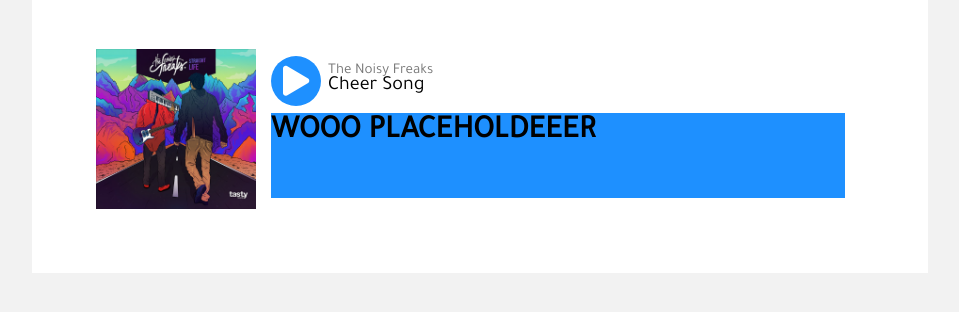
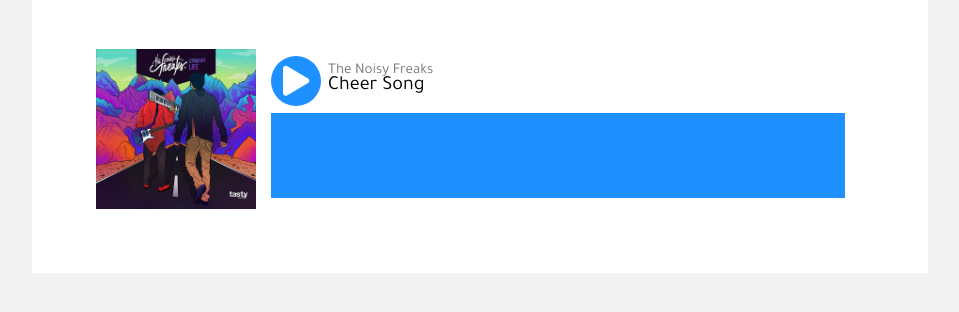
Before and after one commit to Kowstof/ReWub, a PHP site: page / in a window 1280 px wide. Shown: the part 81-393 px from the top of the page, without its empty margins (160-1119 px from the left). Run offline with PHP 8.4, Linux system fonts and the light colour scheme; some libraries are stand-ins or nearby versions.

Commit message:
PHP is my dad

```diff
--- a/index.html
+++ b/index.php
@@ -1,4 +1,5 @@
-<!DOCTYPE html>
+<?php
+?>
 <html lang="en">
   <head>
 
@@ -53,11 +54,13 @@
             </div>
           </div>
           <div class="waveform">
-            <!-- wavesurfer.js will fill the content -->
-            <h1>WOOO PLACEHOLDEEER</h1>
+            <canvas id="canvas"></canvas>
+            <audio id="audio"></audio>
           </div>
         </div>
       </div>
     </div>
   </body>
 </html>
+<?
+?>
```
